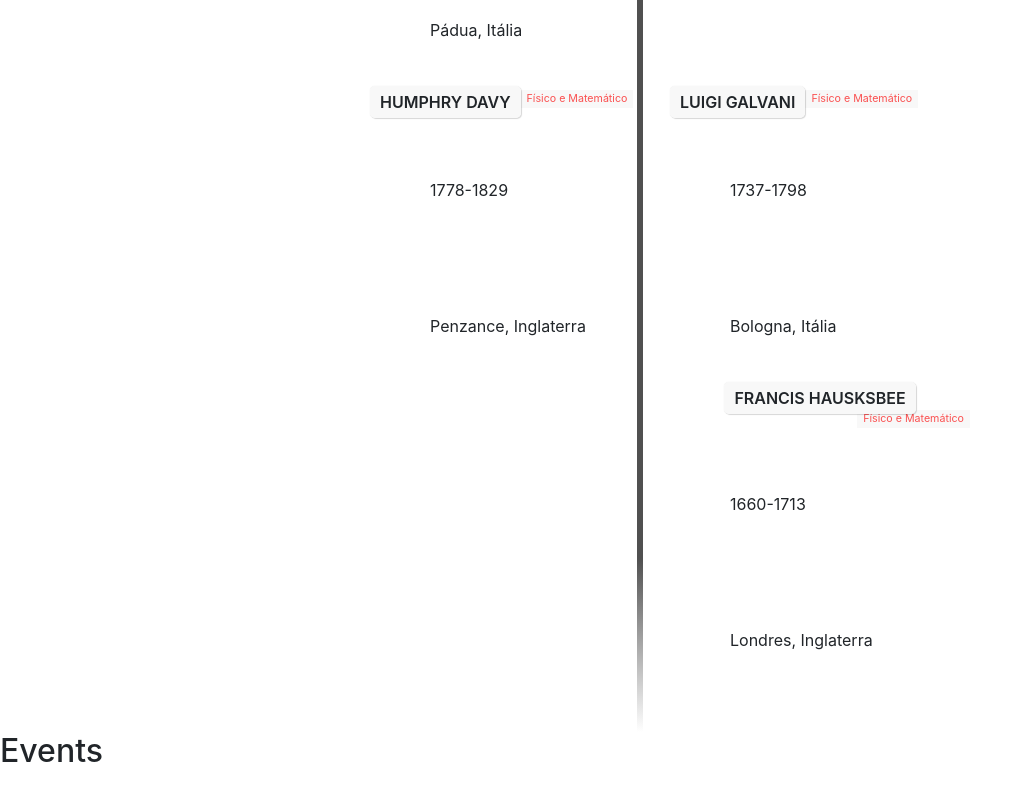
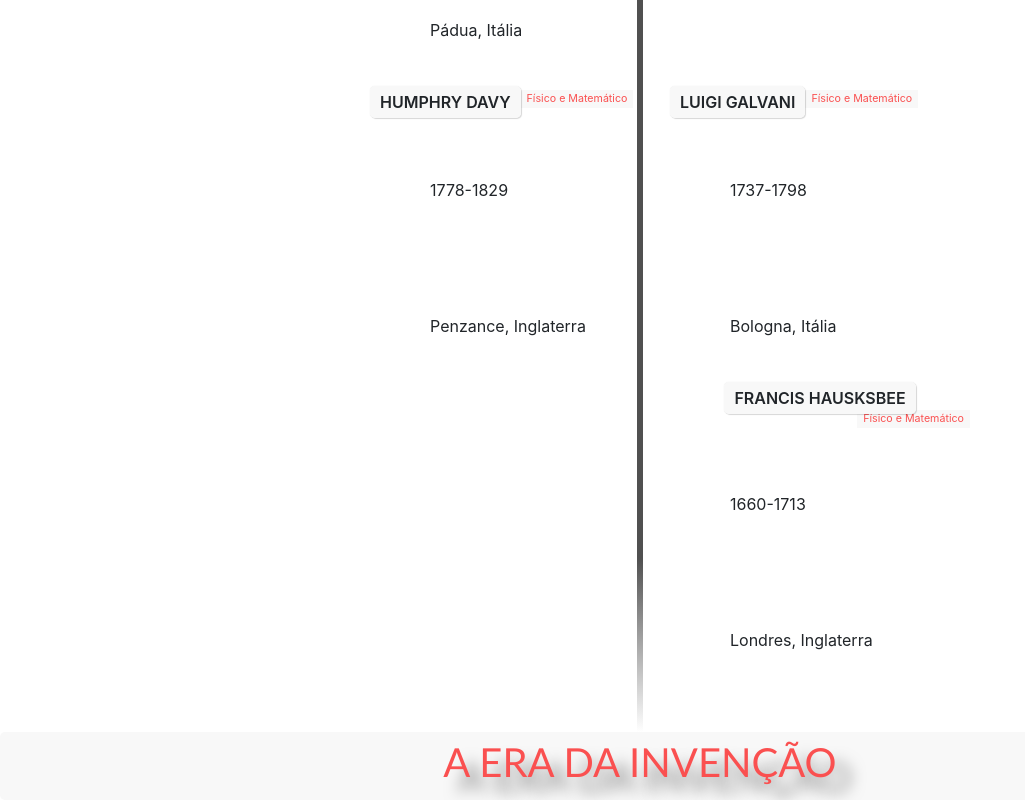
Before and after one commit to benetesla/currentia, a React (Create React App) app: page /Cards in a window 1280 px wide. Shown: the part 1496-2296 px from the top of the page, without its empty margins (0-1025 px from the left). Before the commit the page ends 2275 px from the top, so only its background shows below. Built offline with nearby package versions, Linux system fonts and the light colour scheme.

Commit message:
Criando a timeline do sistema

```diff
--- a/src/Components/CardsComponent/CardsComponent.css
+++ b/src/Components/CardsComponent/CardsComponent.css
@@ -1,4 +1,3 @@
-
 /* ================ The Timeline ================ */
 
 .timeline {
@@ -19,13 +18,13 @@
     width: 6px;
     height: 100%;
     margin-left: -3px;
-    background: rgb(80,80,80);
-    background: -moz-linear-gradient(top, rgba(80,80,80,0) 0%, rgb(80,80,80) 8%, rgb(80,80,80) 92%, rgba(80,80,80,0) 100%);
-    background: -webkit-gradient(linear, left top, left bottom, color-stop(0%,rgba(30,87,153,1)), color-stop(100%,rgba(125,185,232,1)));
-    background: -webkit-linear-gradient(top, rgba(80,80,80,0) 0%, rgb(80,80,80) 8%, rgb(80,80,80) 92%, rgba(80,80,80,0) 100%);
-    background: -o-linear-gradient(top, rgba(80,80,80,0) 0%, rgb(80,80,80) 8%, rgb(80,80,80) 92%, rgba(80,80,80,0) 100%);
-    background: -ms-linear-gradient(top, rgba(80,80,80,0) 0%, rgb(80,80,80) 8%, rgb(80,80,80) 92%, rgba(80,80,80,0) 100%);
-    background: linear-gradient(to bottom, rgba(80,80,80,0) 0%, rgb(80,80,80) 8%, rgb(80,80,80) 92%, rgba(80,80,80,0) 100%);
+    background: rgb(80, 80, 80);
+    background: -moz-linear-gradient(top, rgba(80, 80, 80, 0) 0%, rgb(80, 80, 80) 8%, rgb(80, 80, 80) 92%, rgba(80, 80, 80, 0) 100%);
+    background: -webkit-gradient(linear, left top, left bottom, color-stop(0%, rgba(30, 87, 153, 1)), color-stop(100%, rgba(125, 185, 232, 1)));
+    background: -webkit-linear-gradient(top, rgba(80, 80, 80, 0) 0%, rgb(80, 80, 80) 8%, rgb(80, 80, 80) 92%, rgba(80, 80, 80, 0) 100%);
+    background: -o-linear-gradient(top, rgba(80, 80, 80, 0) 0%, rgb(80, 80, 80) 8%, rgb(80, 80, 80) 92%, rgba(80, 80, 80, 0) 100%);
+    background: -ms-linear-gradient(top, rgba(80, 80, 80, 0) 0%, rgb(80, 80, 80) 8%, rgb(80, 80, 80) 92%, rgba(80, 80, 80, 0) 100%);
+    background: linear-gradient(to bottom, rgba(80, 80, 80, 0) 0%, rgb(80, 80, 80) 8%, rgb(80, 80, 80) 92%, rgba(80, 80, 80, 0) 100%);
 
     z-index: 5;
 }
@@ -66,7 +65,7 @@
 .flag {
     position: relative;
     display: inline;
-    background: rgb(248,248,248);
+    background: rgb(248, 248, 248);
     padding: 6px 10px;
     border-radius: 5px;
 
@@ -75,15 +74,17 @@
 }
 
 .direction-l .flag {
-    -webkit-box-shadow: -1px 1px 1px rgba(0,0,0,0.15), 0 0 1px rgba(0,0,0,0.15);
-    -moz-box-shadow: -1px 1px 1px rgba(0,0,0,0.15), 0 0 1px rgba(0,0,0,0.15);
-    box-shadow: -1px 1px 1px rgba(0,0,0,0.15), 0 0 1px rgba(0,0,0,0.15);
+    -webkit-box-shadow: -1px 1px 1px rgba(0, 0, 0, 0.15), 0 0 1px rgba(0, 0, 0, 0.15);
+    -moz-box-shadow: -1px 1px 1px rgba(0, 0, 0, 0.15), 0 0 1px rgba(0, 0, 0, 0.15);
+    box-shadow: -1px 1px 1px rgba(0, 0, 0, 0.15), 0 0 1px rgba(0, 0, 0, 0.15);
 }
+
 .direction-r .flag {
-    -webkit-box-shadow: 1px 1px 1px rgba(0,0,0,0.15), 0 0 1px rgba(0,0,0,0.15);
-    -moz-box-shadow: 1px 1px 1px rgba(0,0,0,0.15), 0 0 1px rgba(0,0,0,0.15);
-    box-shadow: 1px 1px 1px rgba(0,0,0,0.15), 0 0 1px rgba(0,0,0,0.15);
+    -webkit-box-shadow: 1px 1px 1px rgba(0, 0, 0, 0.15), 0 0 1px rgba(0, 0, 0, 0.15);
+    -moz-box-shadow: 1px 1px 1px rgba(0, 0, 0, 0.15), 0 0 1px rgba(0, 0, 0, 0.15);
+    box-shadow: 1px 1px 1px rgba(0, 0, 0, 0.15), 0 0 1px rgba(0, 0, 0, 0.15);
 }
+
 .direction-r .flag:before {
     left: -40px;
 }
@@ -97,7 +98,7 @@
     width: 0;
     margin-top: -8px;
     border: solid transparent;
-    border-left-color: rgb(248,248,248);
+    border-left-color: rgb(248, 248, 248);
     border-width: 8px;
     pointer-events: none;
 }
@@ -108,7 +109,7 @@
 
     line-height: 1em;
     font-size: 0.66666em;
-    color: rgb(250,80,80);
+    color: rgb(250, 80, 80);
     vertical-align: middle;
 }
 
@@ -123,7 +124,7 @@
 .time {
     display: inline-block;
     padding: 4px 6px;
-    background: rgb(248,248,248);
+    background: rgb(248, 248, 248);
 }
 
 .desc {
@@ -134,6 +135,25 @@
 
 .direction-r .desc {
     margin: 1em 0 0 0.75em;
+}
+
+.Middle {
+    background: rgb(248, 248, 248);
+    padding: 6px 10px;
+    border-radius: 5px;
+    font-weight: 600;
+    text-align: left;
+}
+
+.Middle-Content {
+    text-align: center;
+    justify-content: center;
+    font-family: 'Gill Sans', 'Gill Sans MT', Calibri, 'Trebuchet MS', sans-serif;
+    font-size: 1.5rem;
+    font-weight: 600;
+    text-transform: uppercase;
+    color: rgb(250, 80, 80);
+    text-shadow:15px 15px 15px rgba(0,0,0,0.5);
 }
 
 /* ================ Timeline Media Queries ================ */
@@ -162,7 +182,7 @@
     }
 
     .flag {
-      background: rgb(255,255,255);
+        background: rgb(255, 255, 255);
         z-index: 15;
     }
 
@@ -186,10 +206,10 @@
         position: relative;
         margin: 1em 0 0 0;
         padding: 1em;
-      background: rgb(245,245,245);
-      -webkit-box-shadow: 0 0 1px rgba(0,0,0,0.20);
-      -moz-box-shadow: 0 0 1px rgba(0,0,0,0.20);
-      box-shadow: 0 0 1px rgba(0,0,0,0.20);
+        background: rgb(245, 245, 245);
+        -webkit-box-shadow: 0 0 1px rgba(0, 0, 0, 0.20);
+        -moz-box-shadow: 0 0 1px rgba(0, 0, 0, 0.20);
+        box-shadow: 0 0 1px rgba(0, 0, 0, 0.20);
 
         z-index: 15;
     }
--- a/src/Components/CardsComponent/CardsComponent.jsx
+++ b/src/Components/CardsComponent/CardsComponent.jsx
@@ -24,7 +24,11 @@ const CardsComponent = () => {
                 </li>
 
             </ul>
-            <h2>Events</h2>
+            <div class="Middle">
+                <div class="Middle-Content">
+                    <h1>A era da invenção</h1>
+                    </div>
+            </div>
 
 
         </>
```
Lines whose indentation alone changed are shown as unchanged.
